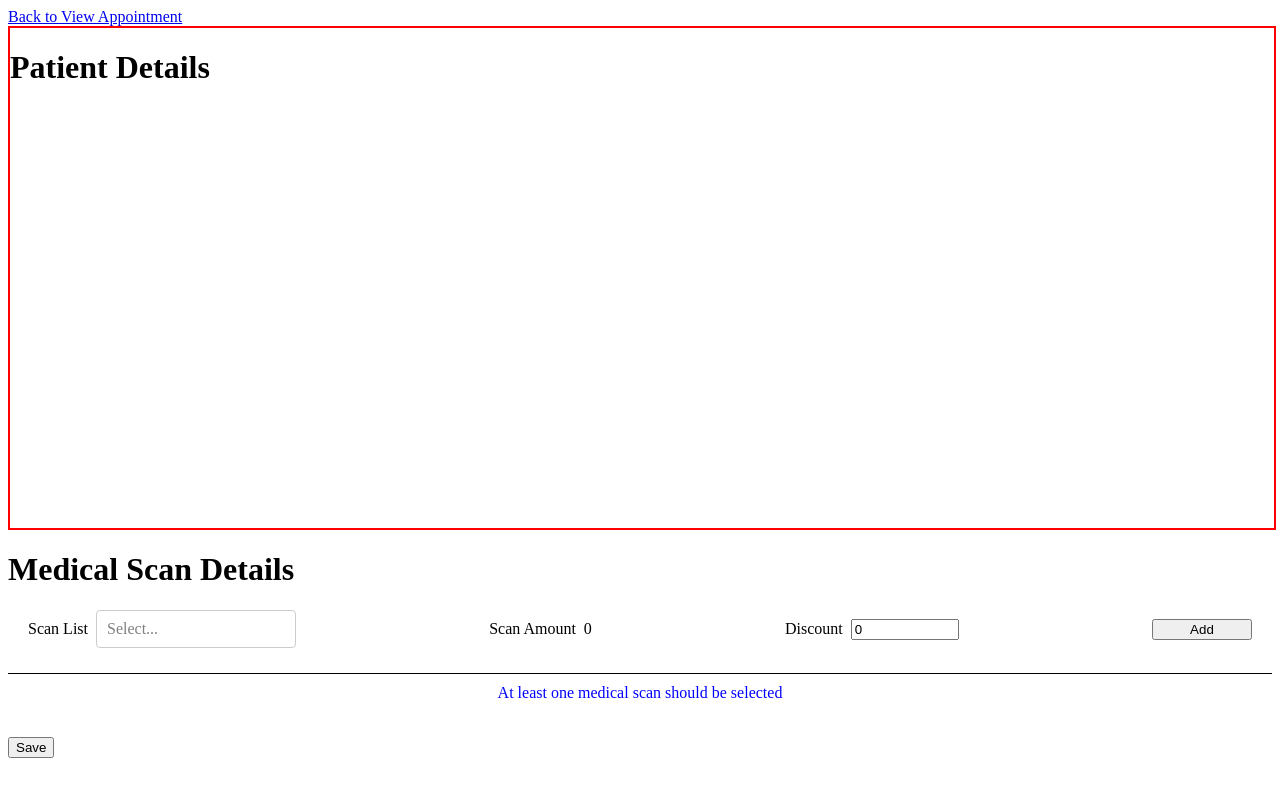
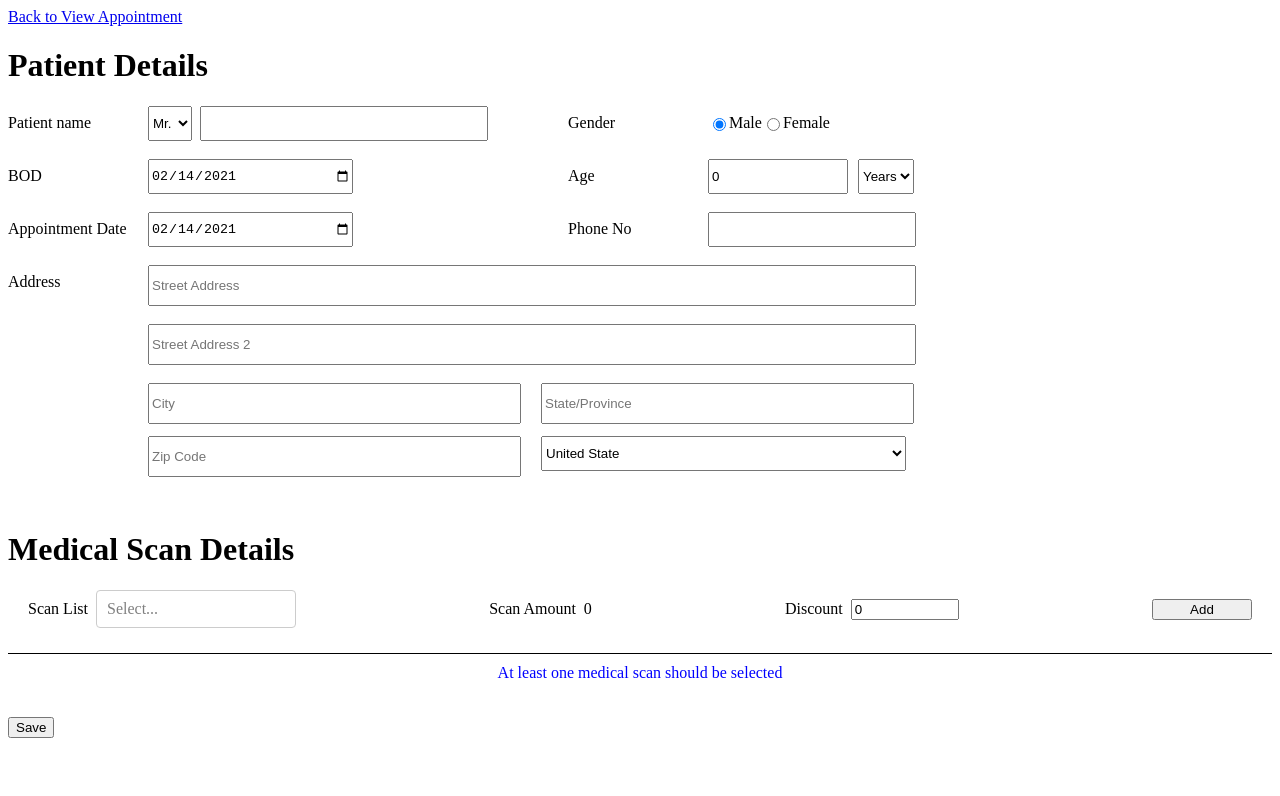
Before and after one commit to LiangA/patient-billing-app, a React (Create React App) app: page /add in a window 1280 px wide. Shown: the top 796 px of the page. Built offline with nearby package versions, Linux system fonts and the light colour scheme.

Commit message:
✨ implement patient details form

```diff
--- a/src/components/AddPatientAppointment.js
+++ b/src/components/AddPatientAppointment.js
@@ -4,20 +4,47 @@ import * as MockAPI from '../mocks/api';
 
 import { Link, useHistory } from 'react-router-dom';
 import { useDispatch, useSelector } from 'react-redux';
+import { useRef, useState } from 'react';
 
 import MedicalScanSearch from './MedicalScanSearch';
 import MedicalScanTable from './MedicalScanTable';
 import { fetchAppointmentList } from '../store/asyncActions';
+import moment from 'moment';
 import { resetAddPatientAppointment } from '../store/actions';
 
 const AddPatientAppointment = () => {
+  const dispatch = useDispatch();
   const history = useHistory();
-  const dispatch = useDispatch();
-  const patient = useSelector((s) => s.patient);
   const medicalScanList = useSelector((s) => s.medicalScan.scanList);
+  const submitRef = useRef();
+  const [patient, setPatient] = useState({
+    salutation: 'MR',
+    name: '',
+    gender: 'Male',
+    dob: moment().format('YYYY-MM-DD'),
+    age: 0,
+    ageType: 'Y',
+    date: moment().format('YYYY-MM-DD'),
+    phone: '',
 
-  const saveAppointment = async () => {
-    // TODO: check the patient fields shoud not be empty
+    // address
+    street1: '',
+    street2: '',
+    city: '',
+    state: '',
+    zipcode: '',
+    country: 'United State',
+  });
+
+  const updateFormInputValue = (e) => {
+    setPatient({
+      ...patient,
+      [e.target.name]: e.target.value,
+    });
+  };
+
+  const saveAppointment = async (e) => {
+    e.preventDefault();
 
     if (medicalScanList.length === 0) {
       alert('At least one medical billing should be selected in the list.');
@@ -35,6 +62,171 @@ const AddPatientAppointment = () => {
       <Link to="/">Back to View Appointment</Link>
       <div className="patient-details">
         <h1>Patient Details</h1>
+        <form onSubmit={saveAppointment}>
+          <div className="row">
+            {/* 1. name */}
+            <div>
+              <div className="label">Patient name</div>
+              <select
+                name="salutation"
+                className="salutation"
+                value={patient.salutation}
+                required
+                onChange={updateFormInputValue}
+              >
+                <option value="MR">Mr.</option>
+                <option value="MS">Ms.</option>
+              </select>
+              <input
+                className="name"
+                name="name"
+                value={patient.name}
+                required
+                onChange={updateFormInputValue}
+              />
+            </div>
+
+            {/* 2. gender */}
+            <div className="gender">
+              <div className="label">Gender</div>
+              <div className="gender-radio-group" onChange={updateFormInputValue}>
+                <input name="gender" type="radio" value="Male" required defaultChecked />
+                <label htmlFor="Male">Male</label>
+                <input name="gender" type="radio" value="Female" required />
+                <label htmlFor="Female">Female</label>
+              </div>
+            </div>
+          </div>
+
+          <div className="row">
+            {/* 3. DOB */}
+            <div>
+              <div className="label">BOD</div>
+              <input
+                className="dob"
+                name="dob"
+                type="date"
+                value={patient.dob}
+                required
+                onChange={updateFormInputValue}
+              />
+            </div>
+
+            {/* 4. Age */}
+            <div>
+              <div className="label">Age</div>
+              <input
+                className="age"
+                name="age"
+                type="number"
+                value={patient.age}
+                required
+                onChange={updateFormInputValue}
+              />
+              <select
+                name="ageType"
+                value={patient.ageType}
+                required
+                onChange={updateFormInputValue}
+              >
+                <option value="Y">Years</option>
+              </select>
+            </div>
+          </div>
+
+          <div className="row">
+            {/* 5. Appointment Date */}
+            <div>
+              <div className="label">Appointment Date</div>
+              <input
+                className="date"
+                name="date"
+                type="date"
+                value={patient.date}
+                required
+                onChange={updateFormInputValue}
+              />
+            </div>
+
+            {/* 6. Phone No */}
+            <div>
+              <div className="label">Phone No</div>
+              <input
+                className="phone"
+                name="phone"
+                type="phone"
+                value={patient.phone}
+                required
+                onChange={updateFormInputValue}
+              />
+            </div>
+          </div>
+
+          {/* 7. Address */}
+          <div className="address">
+            <div className="label">Address</div>
+            <div className="address-input">
+              <input
+                name="street1"
+                className="street"
+                type="text"
+                value={patient.street1}
+                placeholder="Street Address"
+                required
+                onChange={updateFormInputValue}
+              />
+              <input
+                name="street2"
+                className="street"
+                type="text"
+                value={patient.street2}
+                placeholder="Street Address 2"
+                onChange={updateFormInputValue}
+              />
+
+              <div className="row">
+                <input
+                  name="city"
+                  type="text"
+                  placeholder="City"
+                  value={patient.city}
+                  required
+                  onChange={updateFormInputValue}
+                />
+                <input
+                  name="state"
+                  type="text"
+                  placeholder="State/Province"
+                  value={patient.state}
+                  required
+                  onChange={updateFormInputValue}
+                />
+              </div>
+
+              <div className="row">
+                <input
+                  name="zipcode"
+                  type="text"
+                  placeholder="Zip Code"
+                  value={patient.zipcode}
+                  required
+                  onChange={updateFormInputValue}
+                />
+                <select
+                  name="country"
+                  placeholder="Select Country"
+                  value={patient.country}
+                  required
+                  onChange={updateFormInputValue}
+                >
+                  <option value="United State">United State</option>
+                </select>
+              </div>
+            </div>
+          </div>
+
+          <input ref={submitRef} style={{ visibility: 'hidden' }} type="submit" value="Submit" />
+        </form>
       </div>
 
       <div className="medical-scan-details">
@@ -43,7 +235,7 @@ const AddPatientAppointment = () => {
         <MedicalScanTable />
       </div>
 
-      <button onClick={saveAppointment}>Save</button>
+      <button onClick={() => submitRef.current.click()}>Save</button>
     </div>
   );
 };
--- a/src/components/AddPatientAppointment.scss
+++ b/src/components/AddPatientAppointment.scss
@@ -1,8 +1,70 @@
 .add-patient-appointment {
   .patient-details {
-    width: 100%;
-    height: 500px;
-    border: 2px solid red;
+    .row {
+      display: flex;
+      height: 35px;
+      margin-bottom: 18px;
+
+      & > * {
+        width: 560px;
+
+        display: flex;
+        & > * {
+          align-items: center;
+        }
+      }
+
+      .label {
+        width: 140px;
+        display: flex;
+      }
+
+      .name {
+        margin-left: 8px;
+        width: 280px;
+      }
+
+      .gender-radio-group {
+        display: flex;
+      }
+
+      .age {
+        width: 132px;
+        margin-right: 10px;
+      }
+
+      .dob,
+      .date,
+      .phone {
+        width: 200px;
+      }
+    }
+
+    .address {
+      display: flex;
+
+      .label {
+        display: flex;
+        align-items: center;
+        width: 140px;
+        height: 35px;
+      }
+      .address-input {
+        flex-grow: 1;
+        input,
+        select {
+          height: 35px;
+          width: 365px;
+          margin-bottom: 18px;
+          margin-right: 20px;
+        }
+
+        .street {
+          display: block;
+          width: 760px;
+        }
+      }
+    }
   }
 
   .medical-scan-details {
--- a/src/components/AppointmentTable.js
+++ b/src/components/AppointmentTable.js
@@ -30,7 +30,8 @@ const AppointmentTable = () => {
               <td>{ap.id}</td>
               <td>{ap.patient.name}</td>
               <td>
-                {ap.patient.age}-{ap.patient.gender}
+                {ap.patient.age}
+                {ap.patient.ageType}-{ap.patient.gender}
               </td>
               <td>{ap.date}</td>
               <td>0</td>
--- a/src/mocks/db.js
+++ b/src/mocks/db.js
@@ -38,7 +38,7 @@ const db = {
         gender: 'Male',
         dob: '1994-05-12',
         age: 27,
-        ageType: 'Year',
+        ageType: 'Y',
         phone: '8571234567',
         address: '311 Arsenal St, Watertown, MA 02472',
       },
--- a/src/store/defaultState.js
+++ b/src/store/defaultState.js
@@ -7,18 +7,6 @@ const defaultState = {
   },
 
   // Add Patient Appointment Page
-  patient: {
-    salutation: 'MR',
-    name: 'Hari Haran',
-    gender: 'Male',
-    dob: '1994-05-12',
-    age: 27,
-    ageType: 'Year',
-    appointmentDate: '2016-05-12',
-    phone: '8571234567',
-    address: '311 Arsenal St, Watertown, MA 02472',
-  },
-
   medicalScan: {
     options: {
       isLoading: true,
```
